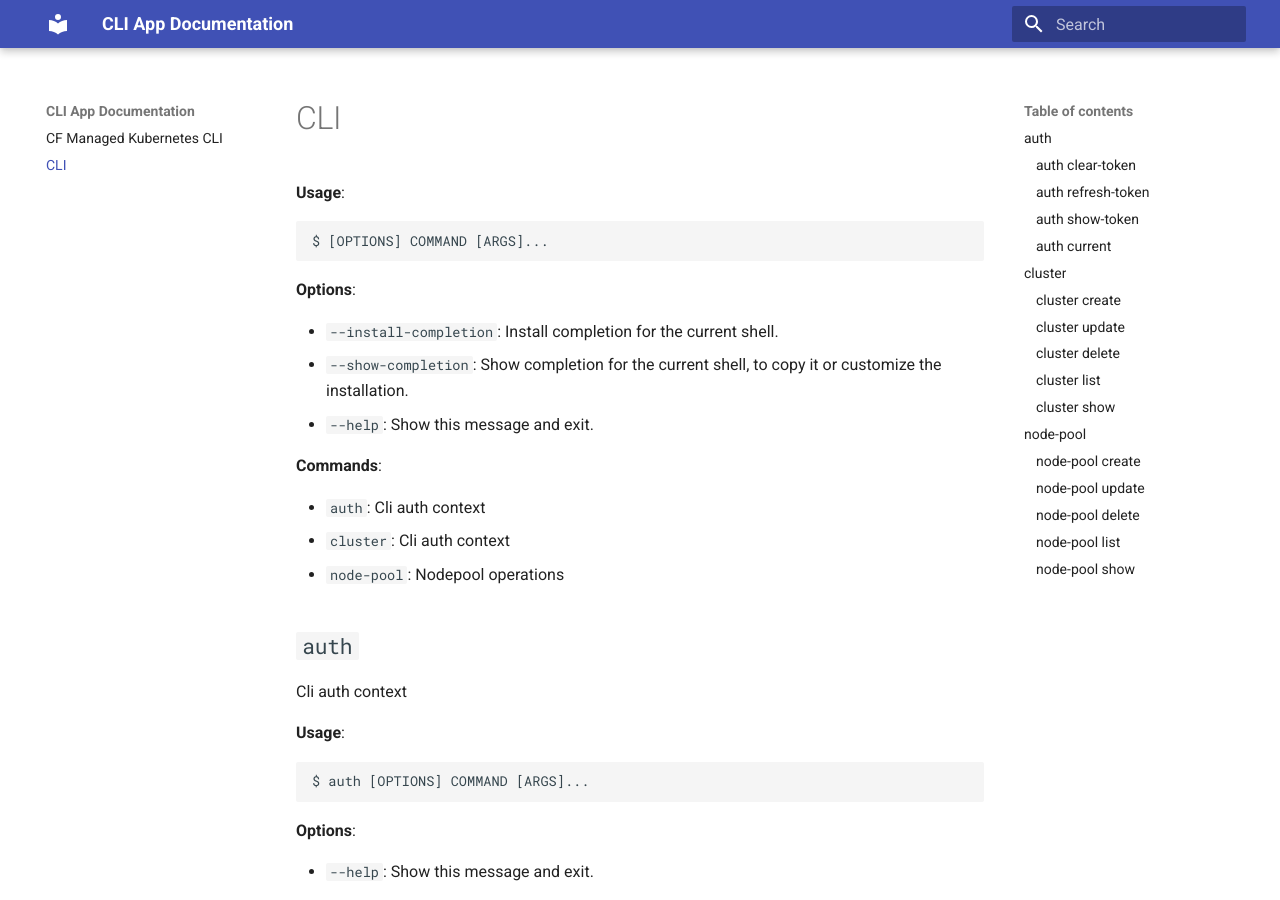
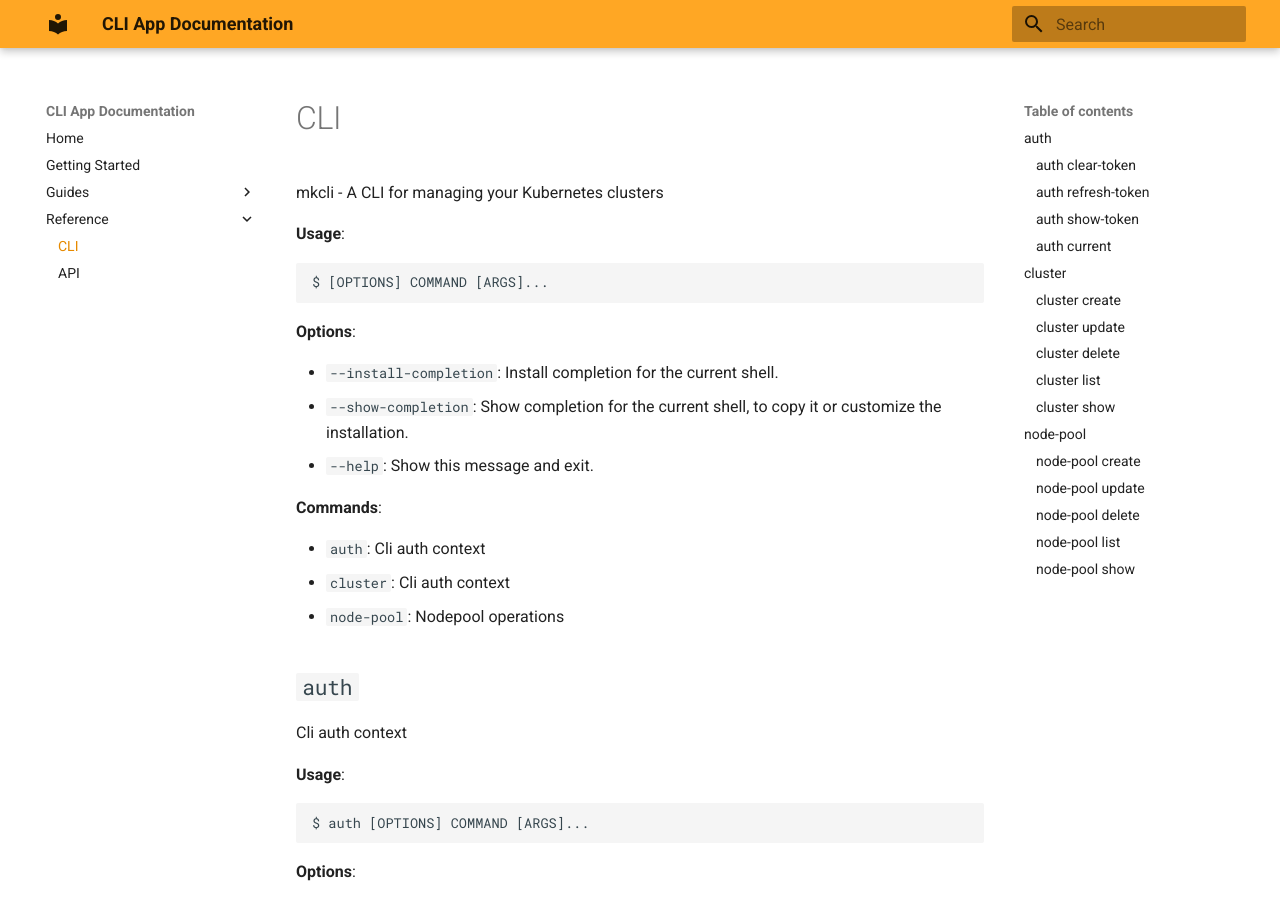
Before and after one commit to CloudFerro/cf-mkcli, an MkDocs documentation site: the page built from docs/reference/cli.md, in a window 1280 px wide and 900 px high. Built offline with MkDocs 1.6.1 and Material for MkDocs 9.7.7, drawn with Linux system fonts in a browser that asks for light colours.

Commit message:
update auto documenting

```diff
--- a/docs/typer-autodoc.md
+++ b/docs/reference/cli.md
@@ -1,4 +1,6 @@
 # CLI
+
+mkcli - A CLI for managing your Kubernetes clusters
 
 **Usage**:
 
--- a/mkdocs.yml
+++ b/mkdocs.yml
@@ -1,12 +1,22 @@
 site_name: "CLI App Documentation"
 site_description: "Documentation for the CLI application"
 site_author: "Your Name"
+site_dir: "docs"
 theme:
   name: material
-
+  palette:
+    scheme: gray  # Options: default, slate, aqua, etc.
+    primary: orange  # Primary color (e.g., indigo, blue, red, etc.)
+    accent: white
 nav:
-  - 'index.md'
-  - 'typer-autodoc.md'
+  - Home: index.md
+  - Getting Started: getting-started.md
+  - Guides:
+      - Installation: guides/installation.md
+      - Usage: guides/usage.md
+  - Reference:
+      - CLI: reference/cli.md
+      - API: reference/api.md
 
 markdown_extensions:
   - mkdocs-typer
```
Also changed, not shown: README.md (+4 -1 lines), docs/reference/api.md (added, +2 -0 lines), docs/getting-started.md (added), docs/guides/installation.md (added), docs/guides/usage.md (added), 1 other file.
